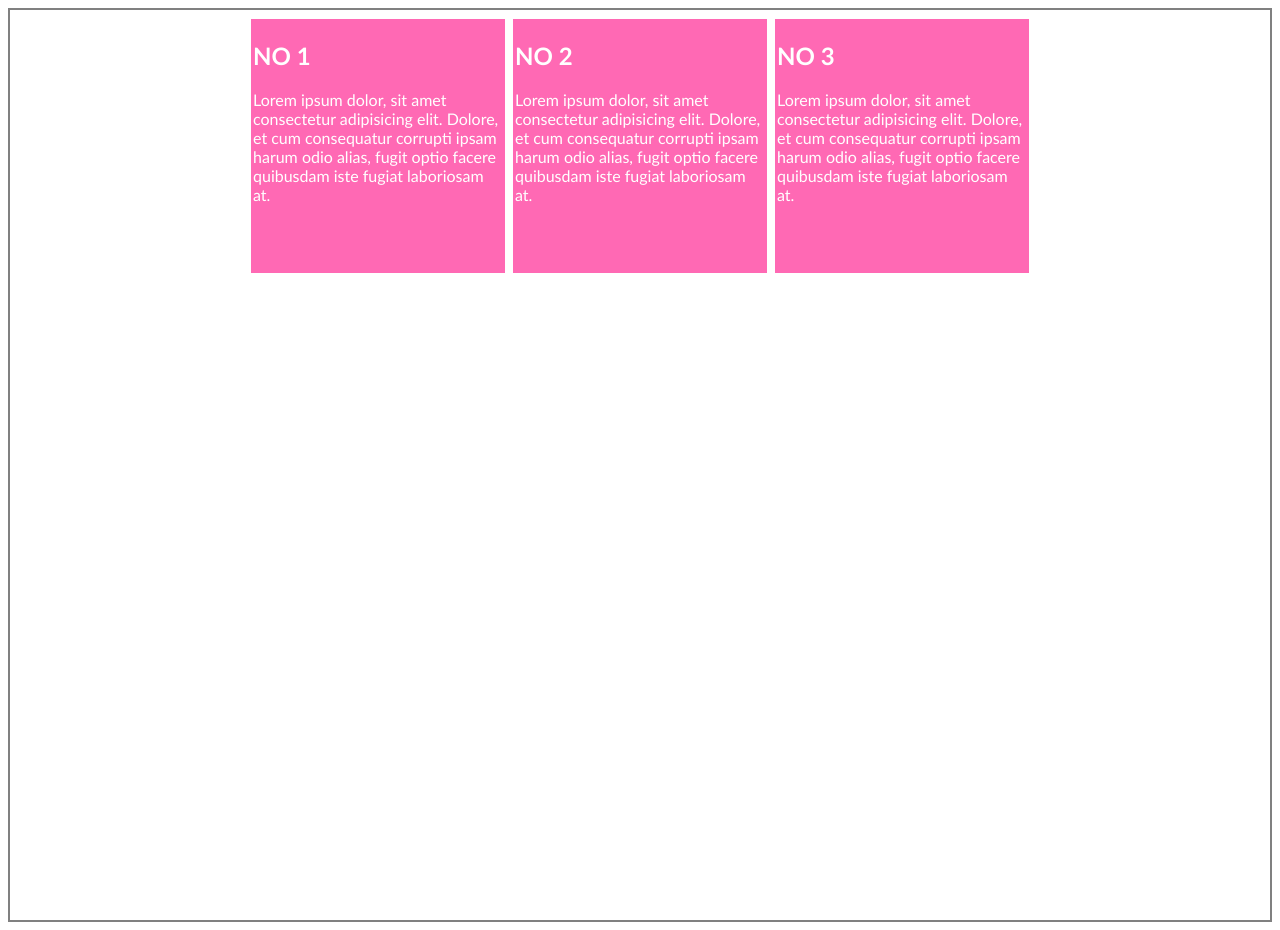
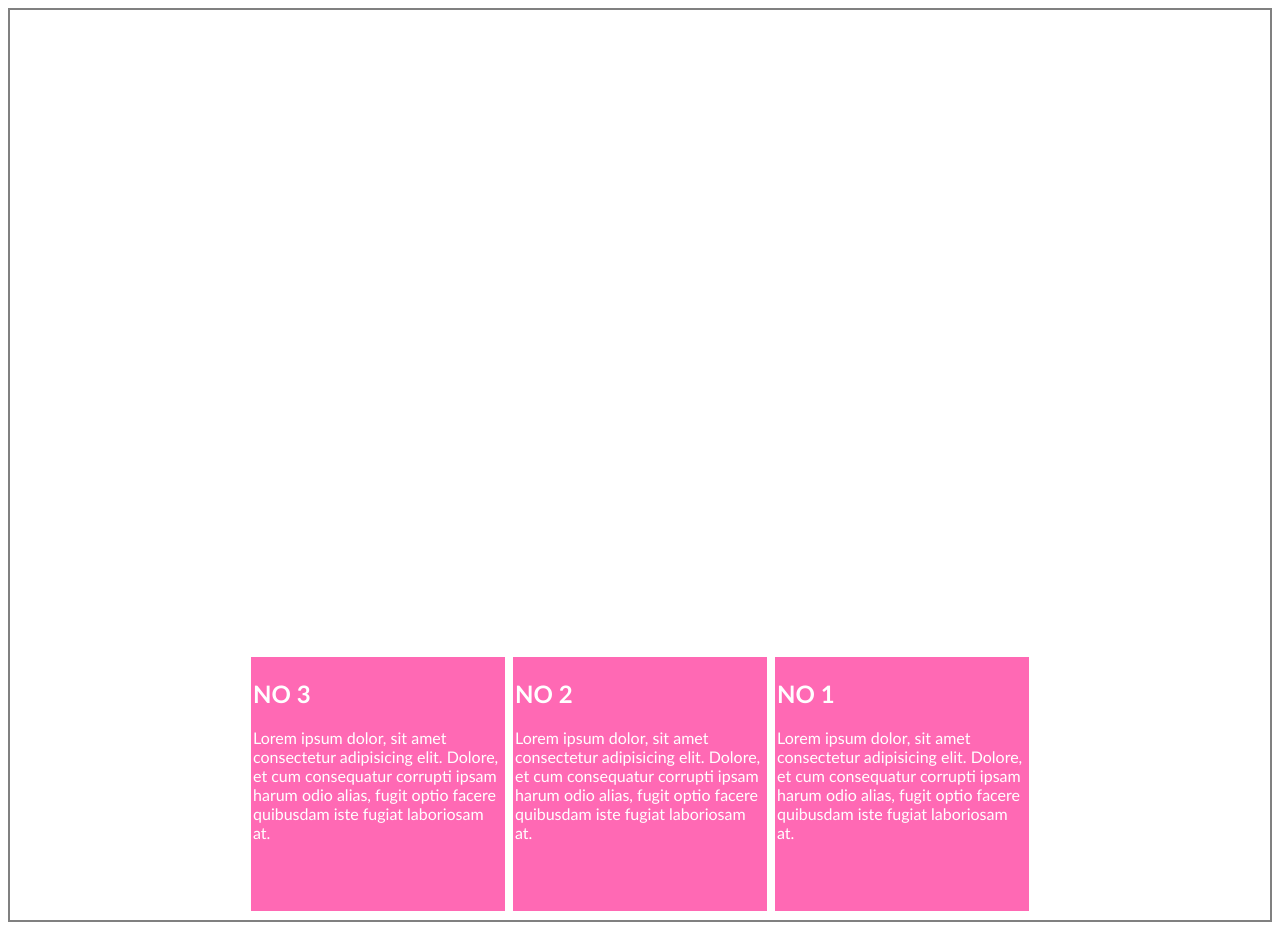
Before and after one commit to faryadmaalic/SMIT, a plain HTML site: page Practices/saylani-class-8-flex.html in a window 1280 px wide. Drawn offline with Linux system fonts and the light colour scheme.

Commit message:
Update saylani-class-8-flex.html

```diff
--- a/Practices/saylani-class-8-flex.html
+++ b/Practices/saylani-class-8-flex.html
@@ -19,10 +19,10 @@ justify-content: center;
 /* justify-content: space-evenly; */
 /* flex-flow: column; */
 /* flex-flow: row; */
-flex-wrap: wrap;
+
 flex-flow: row-reverse;
-flex-flow: column-reverse;
-flex-direction: row;
+/* flex-flow: column-reverse; */
+flex-wrap: wrap-reverse;
 /* align-items:flex-start; */
 
 
```
